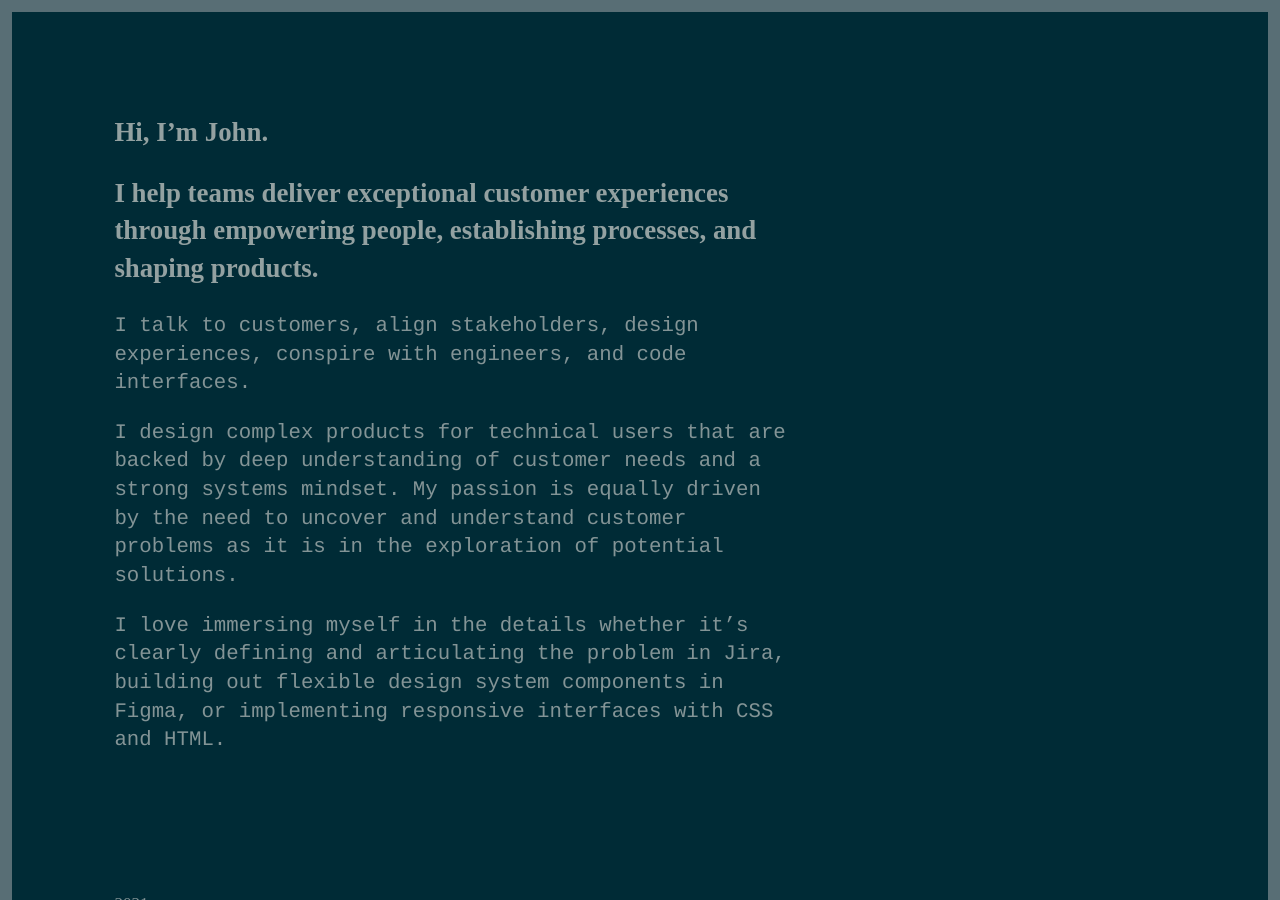
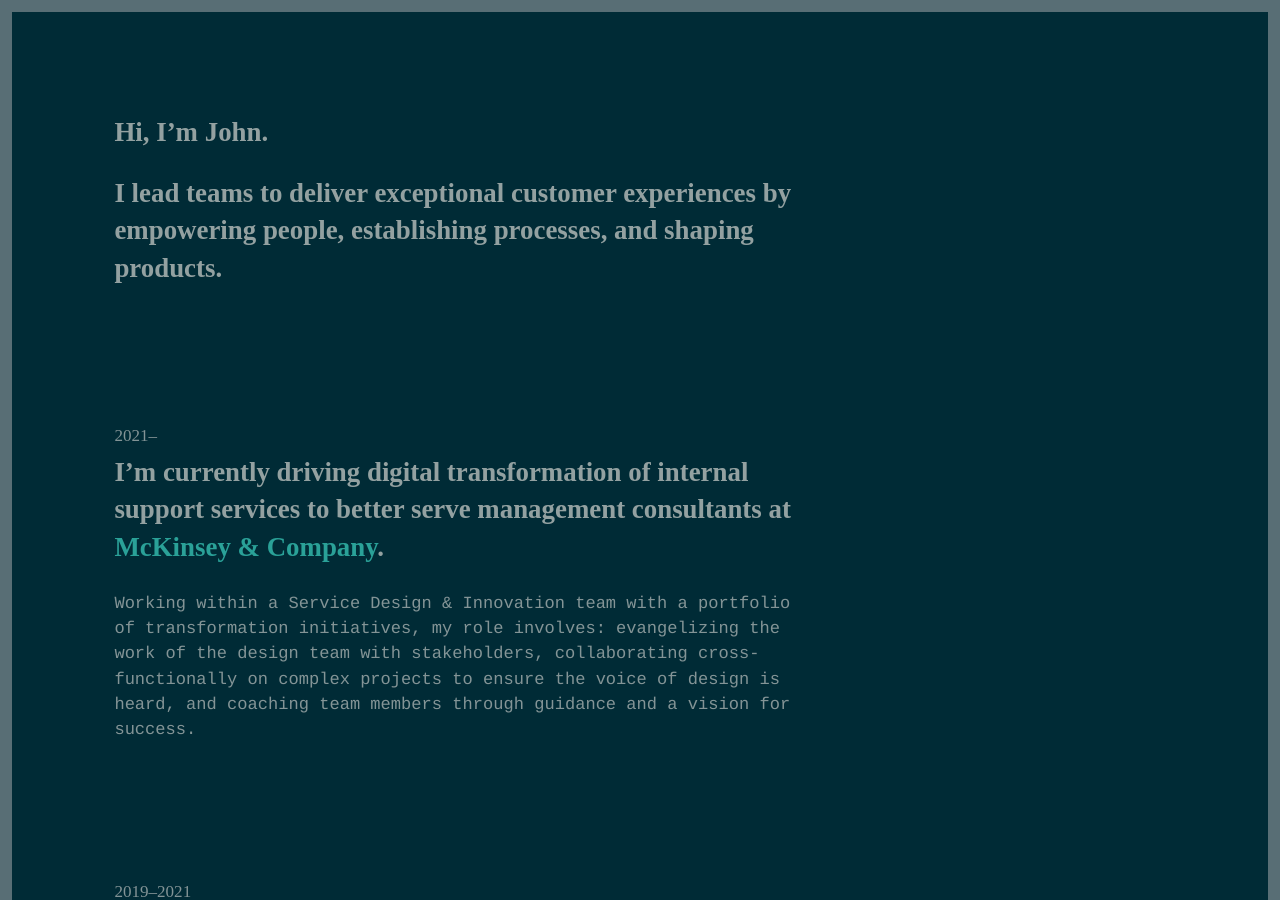
Before and after one commit to jngo/smallepic-jekyll, a Jekyll site: the page built from index.html, in a window 1280 px wide and 900 px high. Built offline with Jekyll 4.4.1, drawn with Linux system fonts in a browser that asks for light colours; some web fonts are replaced.

Commit message:
Updated masthead tagline.

```diff
--- a/_includes/masthead.html
+++ b/_includes/masthead.html
@@ -1,6 +1,3 @@
 <header>
-  <h1>Hi, I’m John.<br><strong>I help teams deliver exceptional customer experiences through empowering people, establishing processes, and shaping products.</strong></h1>
-  <p>I talk to customers, align stakeholders, design experiences, conspire with engineers, and code interfaces.</p>
-  <p>I design complex products for technical users that are backed by deep understanding of customer needs and a strong systems mindset. My passion is equally driven by the need to uncover and understand customer problems as it is in the exploration of potential solutions.</p>
-  <p>I love immersing myself in the details whether it’s clearly defining and articulating the problem in Jira, building out flexible design system components in Figma, or implementing responsive interfaces with CSS and HTML.</p>
+  <h1>Hi, I’m John.<br><strong>I lead teams to deliver exceptional customer experiences by empowering people, establishing processes, and shaping products.</strong></h1>
 </header>
```
